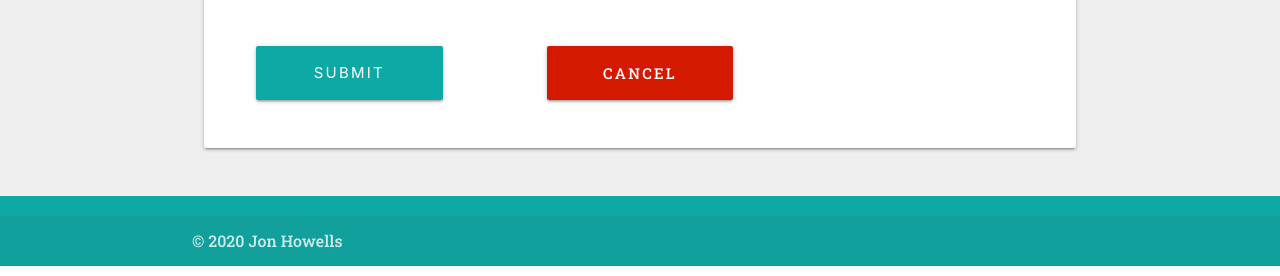
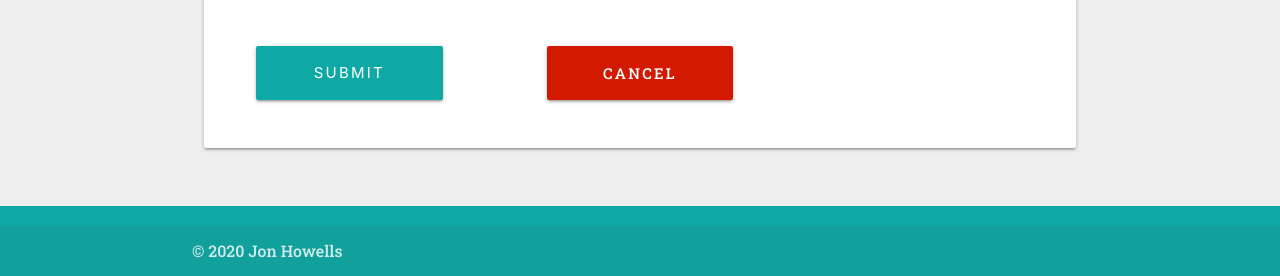
Before and after one commit to Code-Institute-Submissions/HowellsJonathan-justBooks, a Flask app: page /add_book_page in a window 1280 px wide. Shown: the part 1083-1359 px from the top of the page. Run offline with Flask 2, Linux system fonts and the light colour scheme; data that the repository does not hold is empty; some libraries are stand-ins or nearby versions; some web fonts are replaced.

Commit message:
Fixed footer not being at the bottom of page

```diff
--- a/static/css/site_wide.css
+++ b/static/css/site_wide.css
@@ -9,23 +9,28 @@ html {
     font-weight: 500;
     font-size: 16px;
     color: #000000;
-    height: 100%;
+    min-height: 100%;
 }
 
 body {
-    display: flex;
-    min-height: 100vh;
-    flex-direction: column;
     margin: 0px;
     background: #efefef;
 }
 
+.page-wrapper {
+    overflow: hidden;
+    position: relative;
+    min-height: 100vh;
+}
+
 main {
-    flex: 1 0 auto;
+    margin-bottom: 5rem;
 }
 
 footer {
-    flex-shrink: 0;
+    position: absolute;
+    bottom: 0;
+    width: 100%;
 }
 
 .desktop-view {
@@ -33,10 +38,6 @@ footer {
 }
 
 /* ----------------------------------------------- Site wide navbar styling */
-
-.page-wrapper {
-    overflow: hidden;
-}
 
 nav {
     background-color: #fff;
@@ -85,6 +86,10 @@ nav a {
 .btn-custom-alt {
     background-color: #d31900;
     letter-spacing: .15em;
+}
+
+.btn-custom-alt:hover {
+    background-color: #ff0000;
 }
 
 /* ----------------------------------------------- Site wide heading styling */
```
